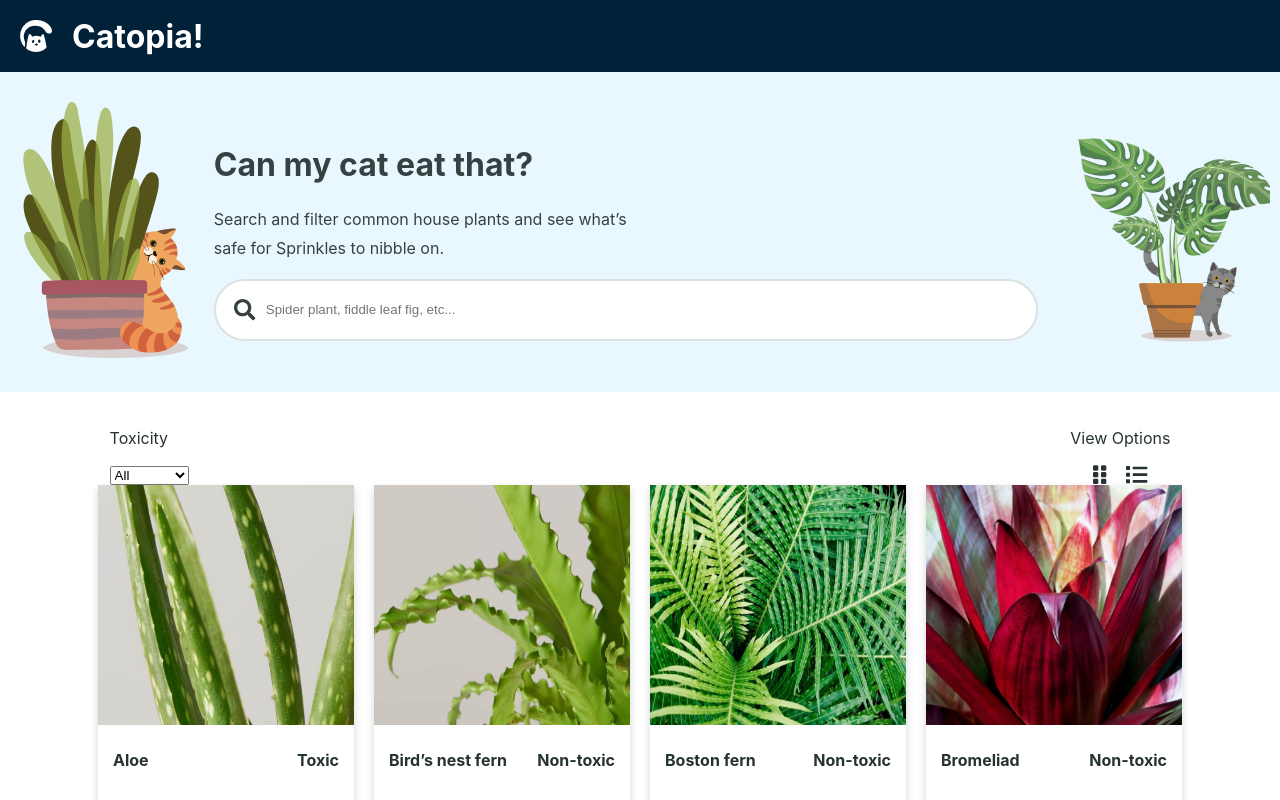
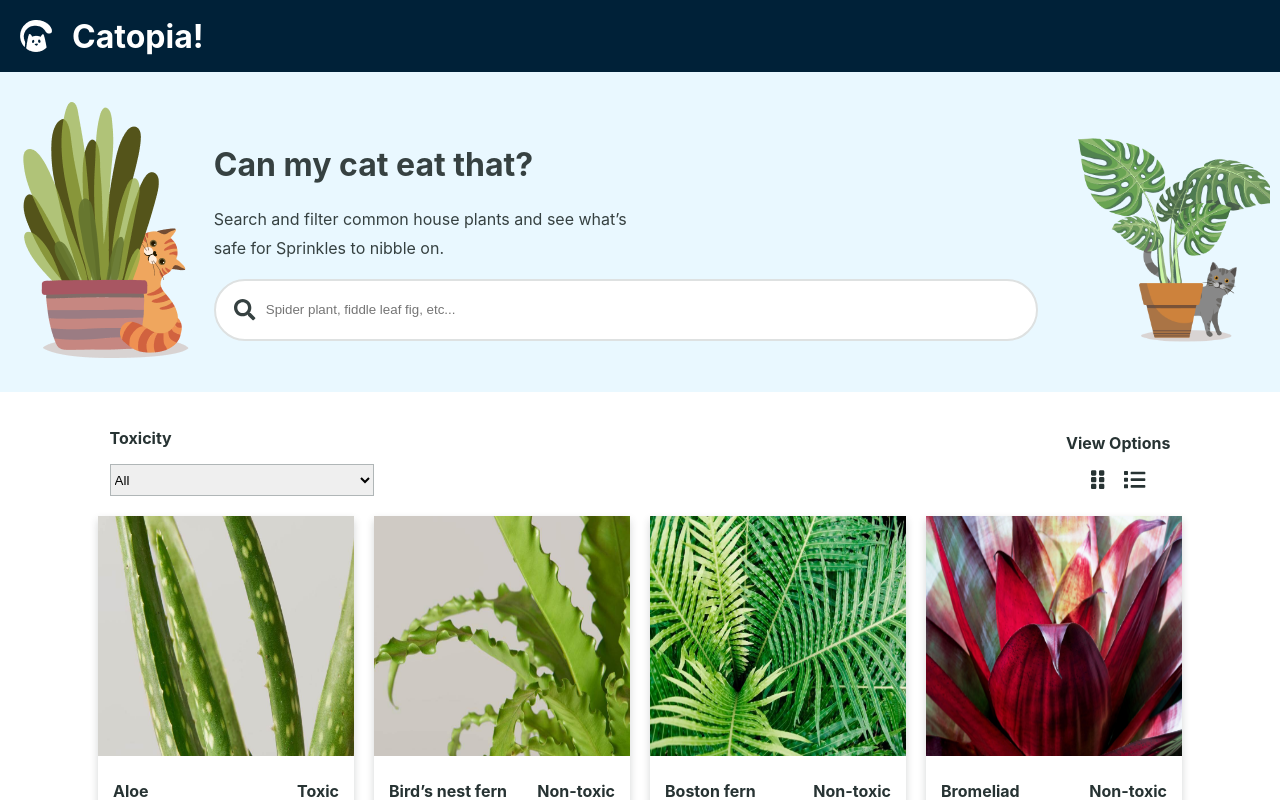
Before and after one commit to hazalozturk/can-my-cat-eat-that, a React (Create React App) app: page / in a window 1280 px wide. Shown: the top 800 px of the page. Built offline with nearby package versions, Linux system fonts and the light colour scheme.

Commit message:
Add styles to Toxicity filter

```diff
--- a/src/App.css
+++ b/src/App.css
@@ -1,3 +1,6 @@
+.bold-text {
+  font-weight: bold;
+}
 .sr-only {
   position: absolute;
   left: -10000px;
@@ -63,8 +66,9 @@
 .selection-flex-grid {
   display: flex;
   justify-content: space-between;
+  align-items: center;
   flex-wrap: wrap;
-  margin: 0 7vw;
+  margin: 20px 7vw;
 }
 .toggle-wrapper {
   margin: 0;
@@ -72,6 +76,8 @@
 }
 .toggle-icon {
   margin: 10px;
+  font-weight: 100;
+  color: #273333;
 }
 .flex-grid {
   display: flex;
@@ -137,3 +143,21 @@
   left: 20px;
   color: #364141;
 }
+/* Search input styles ends */
+
+/* Toxicity filter styles */
+.toxicity-filter-dropdown {
+  width: 264px;
+  height: 32px;
+  border-color: #b0b6b7;
+}
+.toxicity-filter-dropdown:focus {
+  outline: none; /* to get rid of the blue outline on focus */
+  box-shadow: 0 1px 6px rgb(39, 51, 51, 0.2);
+  border-color: #364141;
+}
+.toxicity-filter-dropdown:hover {
+  outline: none; /* to get rid of the blue outline on focus */
+  border-color: #364141;
+}
+/* Toxicity filter styles end */
--- a/src/components/PlantSection.js
+++ b/src/components/PlantSection.js
@@ -13,12 +13,12 @@ function PlantSection(props) {
         <div>
             <div className="selection-flex-grid">
                 <div>
-                    <p>Toxicity</p>
+                    <p className="bold-text">Toxicity</p>
                     <ToxicityFilter setToxicity={props.setToxicity} />
                 </div>
                 <div className="toggle-wrapper selection-flex-grid">
                     <div>
-                        <p>View Options</p>
+                        <p className="bold-text">View Options</p>
                         <i className="toggle-icon" onClick={toDo}><FontAwesomeIcon icon={faGripVertical} size="lg" /></i >
                         <i className="toggle-icon" onClick={toDo}><FontAwesomeIcon icon={faList} size="lg" /></i >
                     </div>
--- a/src/components/Search.js
+++ b/src/components/Search.js
@@ -24,7 +24,7 @@ export default class Search extends React.Component {
         return (
             <div className="search-input-wrapper">
                 <FontAwesomeIcon icon={faSearch} size="lg" className="search-input-icon" />
-                <label id="searchLabel" for="search" class="sr-only">Search</label>
+                <label id="searchLabel" htmlFor="search" className="sr-only">Search</label>
                 <input
                     id="search" aria-labelledby="searchLabel"
                     className="search-input"
--- a/src/components/ToxicityFilter.js
+++ b/src/components/ToxicityFilter.js
@@ -6,7 +6,7 @@ export default class ToxicityFilter extends React.Component {
     }
     render() {
         return (
-            <select name="toxicity" id="toxicity" onChange={this.changeToxicity}>
+            <select name="toxicity" id="toxicity" onChange={this.changeToxicity} className="toxicity-filter-dropdown">
                 <option value="All">All</option>
                 <option value="Toxic">Toxic</option>
                 <option value="Non-toxic">Non-toxic</option>
```
